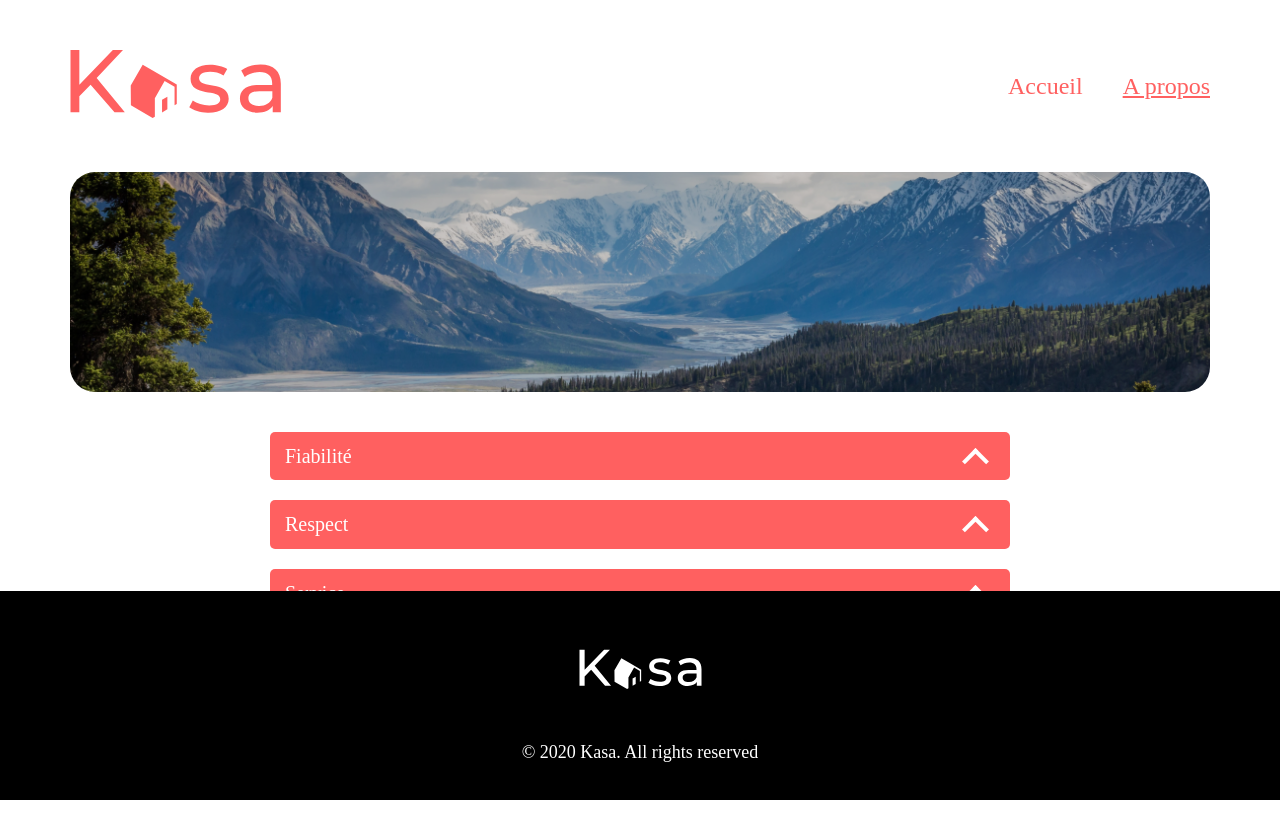
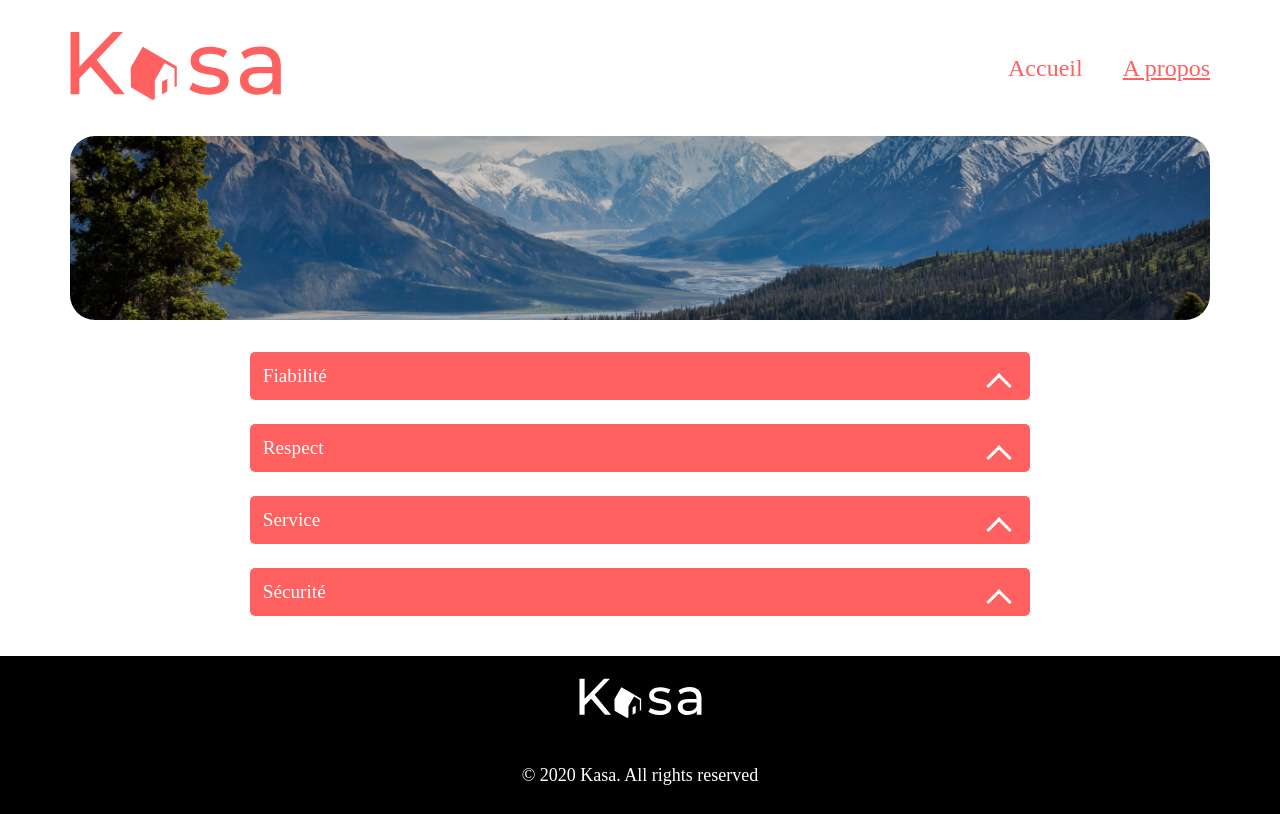
Before and after one commit to EtienneTrzpit/kasa, a React (Create React App) app: page /about in a window 1280 px wide. Built offline with nearby package versions, Linux system fonts and the light colour scheme.

Commit message:
about desktop

```diff
--- a/src/assets/style/accordion.scss
+++ b/src/assets/style/accordion.scss
@@ -26,14 +26,15 @@
   background-color: #ff6060;
   color: #fff;
   font-family: Montserrat;
-  font-size: 20px;
+  font-size: 2.4vh;
   font-style: normal;
   font-weight: 500;
-  line-height: 142.6%; /* 25.668px */
+  line-height: 142.6%;
   display: flex;
   justify-content: space-between;
-  margin-top: 1em;
-  padding: 10px 15px;
+  align-items: center;
+  height: 5vh;
+  padding: 0.5vh 1vw;
 }
 
 .accordion-content {
@@ -66,9 +67,11 @@
     flex-direction: column;
     flex-wrap: wrap;
     justify-content: center;
-    padding: 20px;
-    margin-top: 0px;
-    margin-bottom: 0px;
+    margin-top: 4vh;
+    margin-bottom: 4vh;
+  }
+  & .accordion {
+    margin-bottom: 3vh;
   }
 }
 
--- a/src/assets/style/footer.scss
+++ b/src/assets/style/footer.scss
@@ -10,17 +10,17 @@
   align-items: center;
   height: 209px;
   &__logo {
-    margin-bottom: 30px;
+    margin-bottom: 3vh;
   }
   &__copyrights {
     font-size: 18px;
-    margin-bottom: 37px;
+    margin-bottom: 3.5vh;
   }
 }
 
 .main-about + .footer-container {
-  position: absolute;
-  bottom: 0;
+  margin-top: -2vh;
+  height: 19.8vh;
 }
 
 @media (max-width: 768px) {
--- a/src/assets/style/header.scss
+++ b/src/assets/style/header.scss
@@ -3,7 +3,7 @@
   justify-content: space-between;
   margin-left: 70px;
   margin-right: 70px;
-  margin-top: 50px;
+  margin-top: 4vh;
 
   &__nav ul {
     display: flex;
--- a/src/assets/style/mixin.scss
+++ b/src/assets/style/mixin.scss
@@ -1,11 +1,11 @@
 @mixin banner() {
   margin-left: 70px;
   margin-right: 70px;
-  margin-top: 50px;
+  margin-top: 4vh;
   background-size: cover;
   background-position: center;
   background-repeat: no-repeat;
-  height: 220px;
+  height: 23vh;
   border-radius: 25px;
   mix-blend-mode: darken;
   color: #fff;
```
